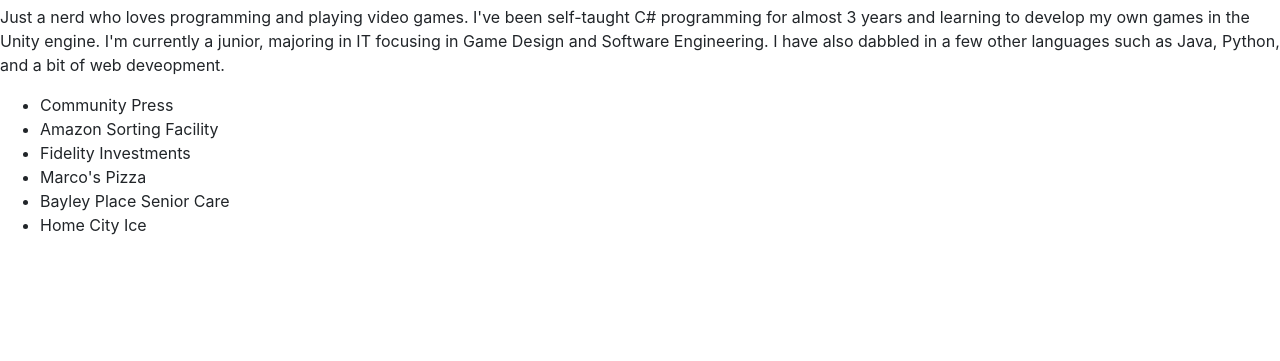
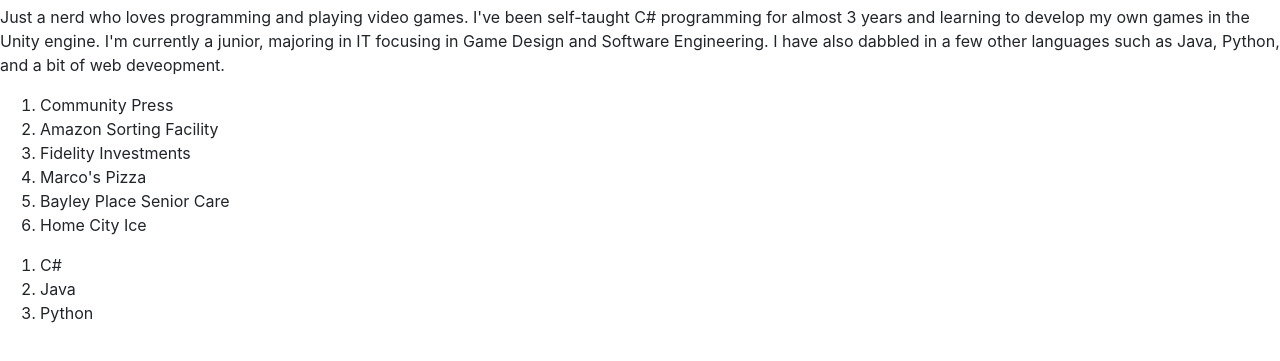
Before and after one commit to IT3049C-Lively-FA23/online-portfolio-devinebj, a website: page index.html in a window 1280 px wide. Shown: the part 51-412 px from the top of the page. Drawn offline with nearby package versions, Linux system fonts and the light colour scheme.

Commit message:
Added programming languages

```diff
--- a/index.html
+++ b/index.html
@@ -29,14 +29,22 @@
   </div>
 
   <div class="section" id="experience">
-    <ul>
+    <ol>
       <li>Community Press</li>
       <li>Amazon Sorting Facility</li>
       <li>Fidelity Investments</li>
       <li>Marco's Pizza</li>
       <li>Bayley Place Senior Care</li>
       <li>Home City Ice</li>
-    </ul>
+    </ol>
+  </div>
+
+  <div class="section" id="programmingLanguages">
+    <ol>
+      <li>C#</li>
+      <li>Java</li>
+      <li>Python</li>
+    </ol>
   </div>
 
   <!-- INCLUDE SCRIPTS FILE HERE -->
```
